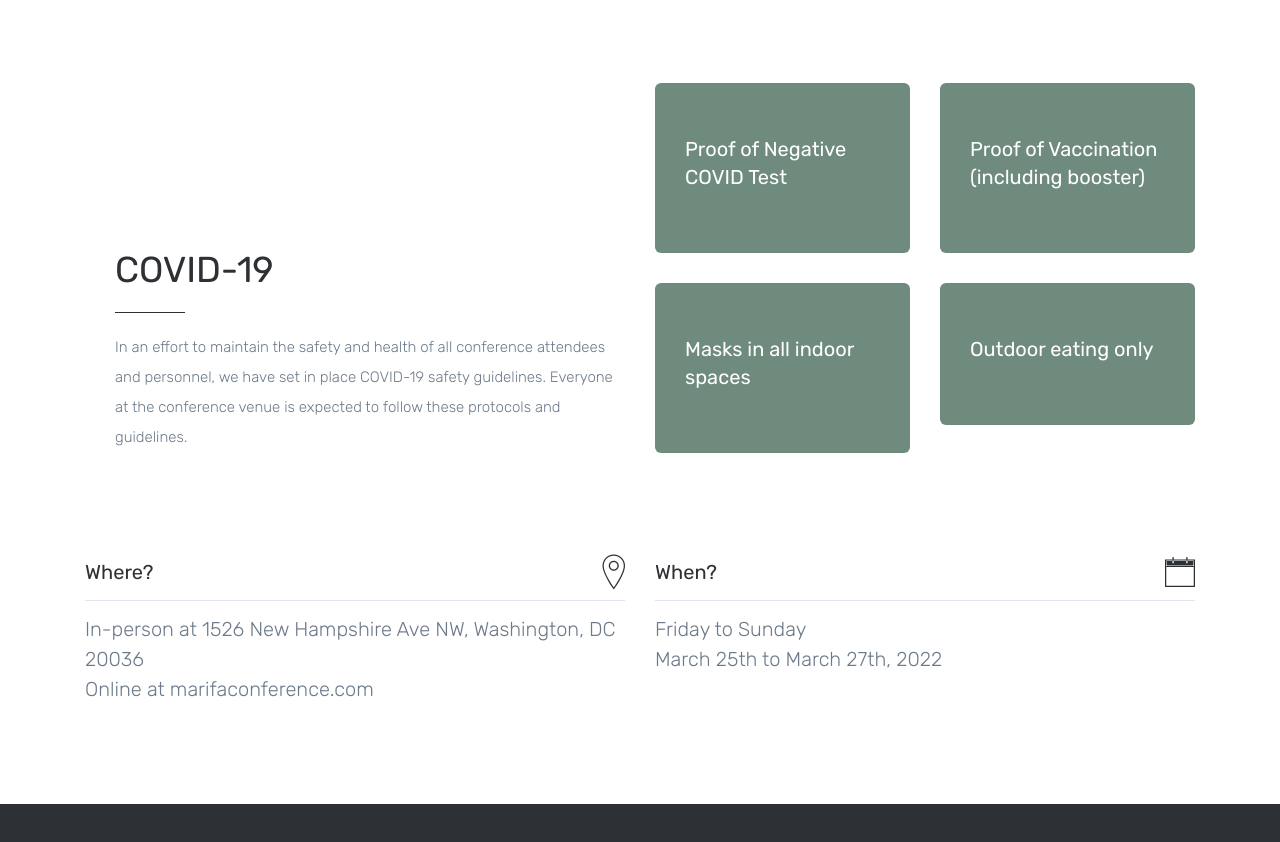
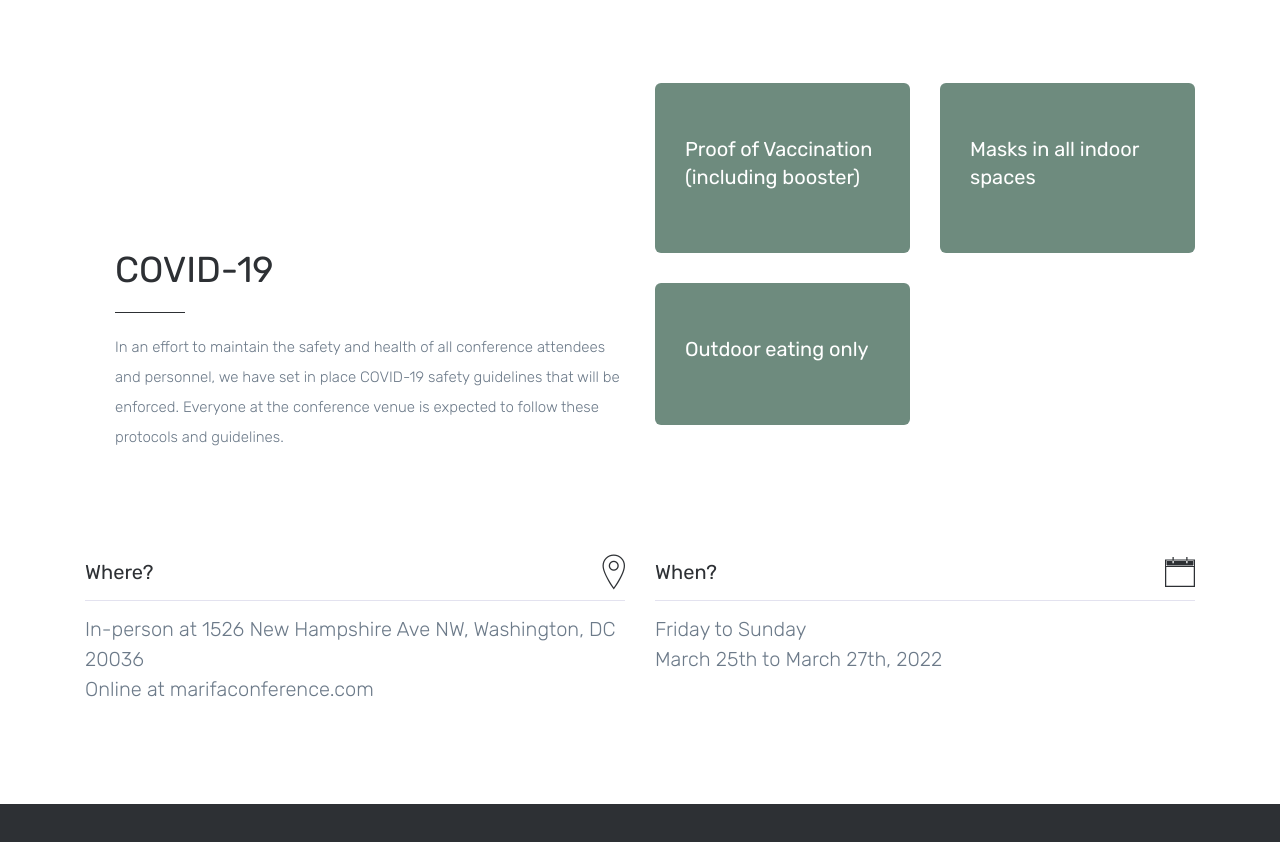
Before and after one commit to ahmedali929/marifa2022, a plain HTML site: page index.html in a window 1280 px wide. Shown: the part 2078-2920 px from the top of the page. Drawn offline with Linux system fonts and the light colour scheme; some packages are replaced by stand-ins of ours; files whose address does not match are found by name.

Commit message:
Add files via upload

```diff
--- a/index.html
+++ b/index.html
@@ -113,17 +113,12 @@
 							<div class="title-line">
 								<h1>COVID-19</h1>
 							</div>
-							<p>In an effort to maintain the safety and health of all conference attendees and personnel, we have set in place COVID-19 safety guidelines. Everyone at the conference venue is expected to follow these protocols and guidelines.</p>
+							<p>In an effort to maintain the safety and health of all conference attendees and personnel, we have set in place COVID-19 safety guidelines that will be enforced. Everyone at the conference venue is expected to follow these protocols and guidelines.</p>
 						</div>
 					</div>
 					<div class="col-lg-6">
 						<div class="conference-features second-style">
 							<div class="iso-call">
-								<div class="conference-post">
-									<div class="inner-box">
-										<h2>Proof of Negative COVID Test</h2>
-									</div>
-								</div>
 								<div class="conference-post">
 									<div class="inner-box">
 										<h2>Proof of Vaccination (including booster)</h2>
```
